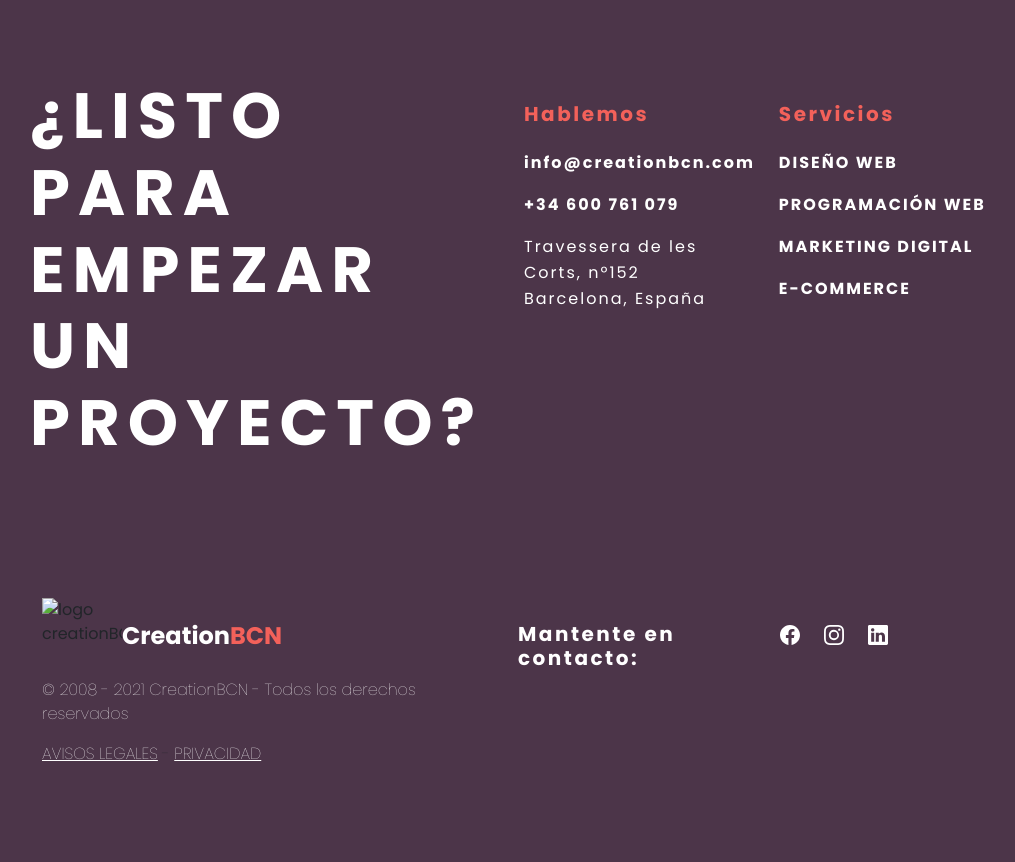
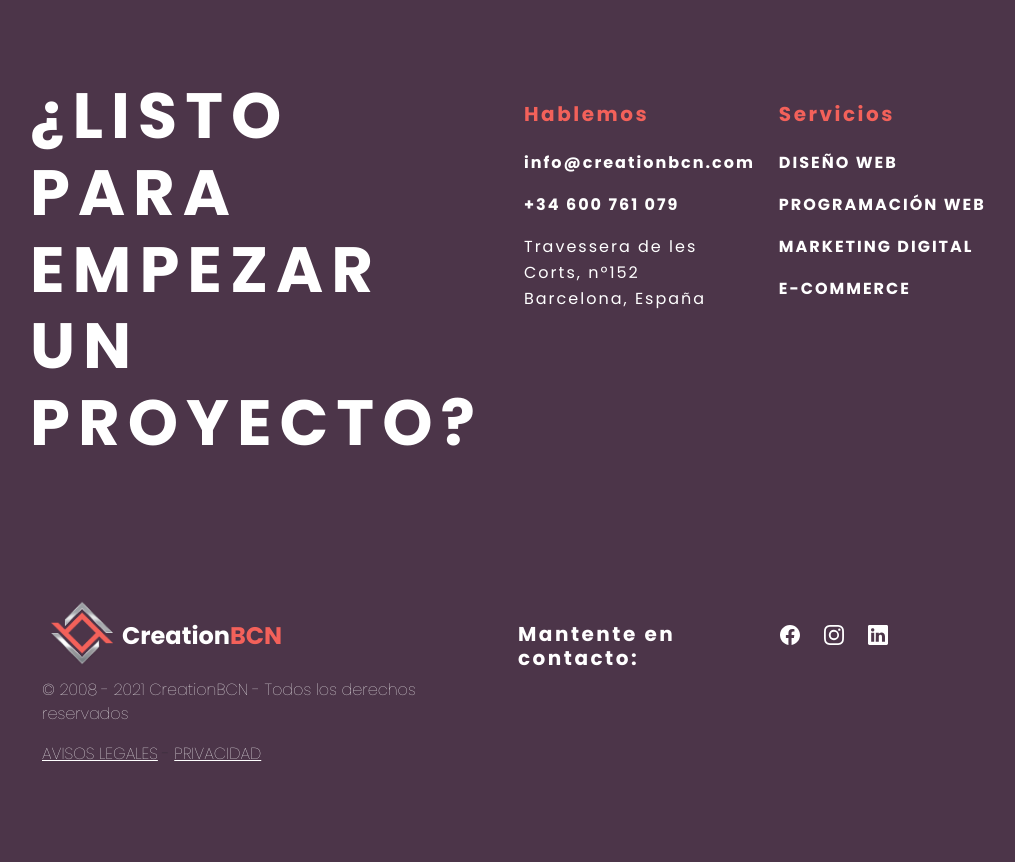
Before and after one commit to navid-ka/creationbcn, a website: page src/servicios/diseno-web-barcelona.html in a window 1280 px wide. Shown: the part 2497-3359 px from the top of the page, without its empty margins (146-1161 px from the left). Drawn offline with Linux system fonts and the light colour scheme.

Commit message:
trabajando duro

```diff
--- a/src/servicios/diseno-web-barcelona.html
+++ b/src/servicios/diseno-web-barcelona.html
@@ -215,7 +215,7 @@
                 </div>
                 <div class="col-md pad-bot-5 order-md-0 order-1">
                     <div class="ps-lg-5 d-flex">
-                        <img class="d-block img-fluid" src="./img/logo_creationbcn2.png" alt="logo creationBCN"
+                        <img class="d-block img-fluid" src="../img/logo_creationbcn2.png" alt="logo creationBCN"
                             height="80" width="80" />
                         <p class="text-white fw-bold h4 mt-4">Creation<span class="text-primary">BCN</span></p>
                     </div>
```
